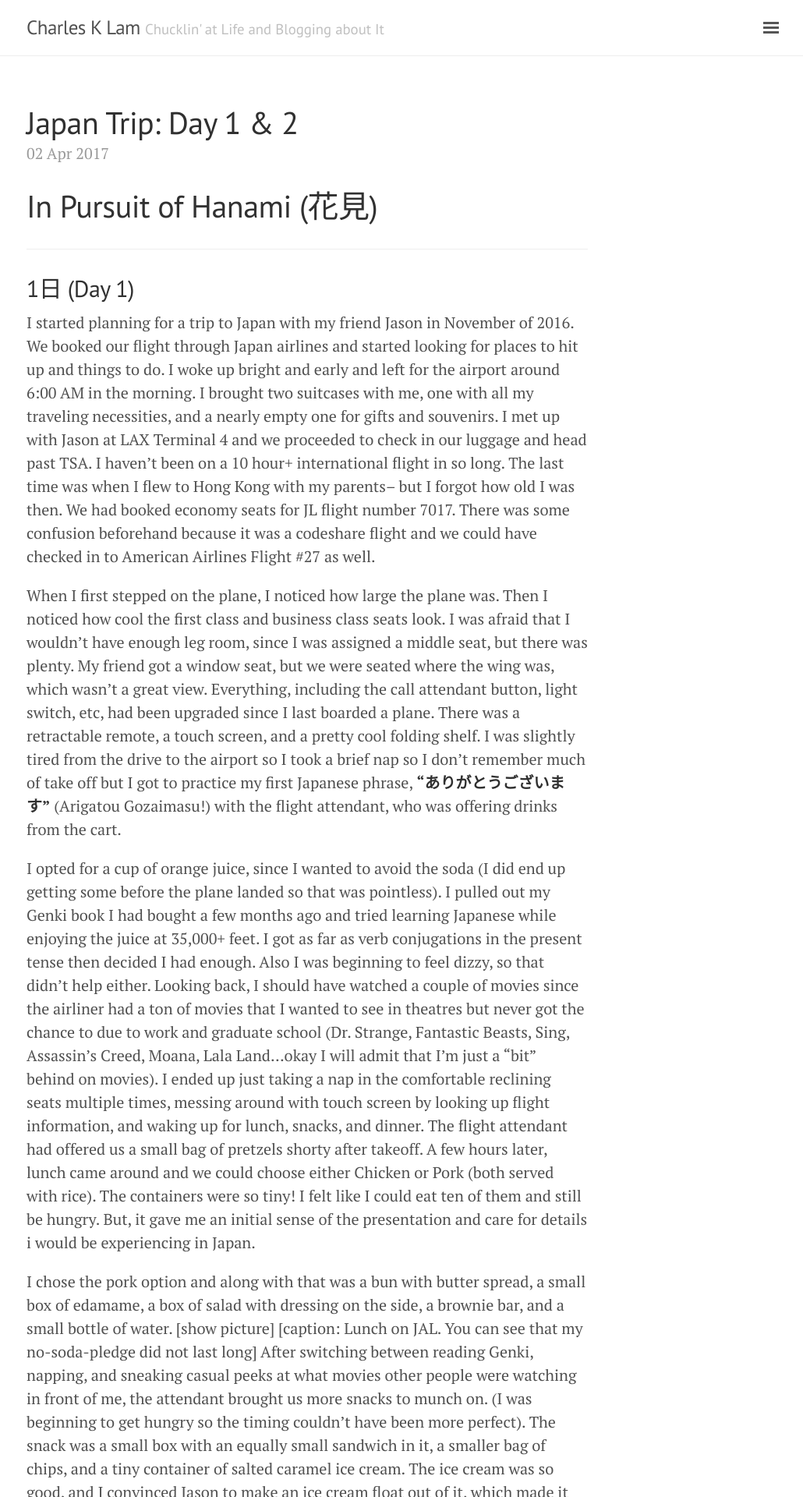
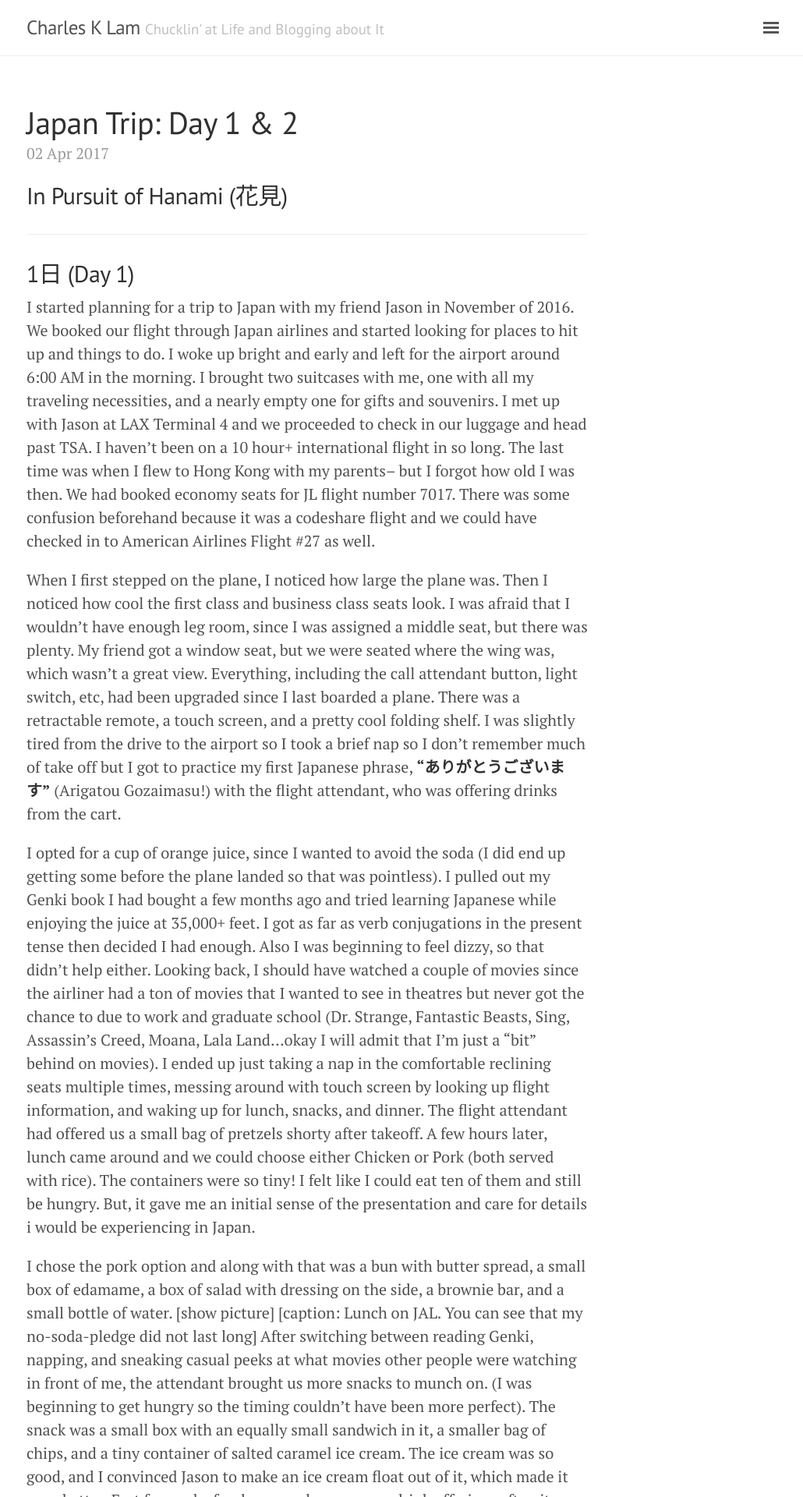
Before and after one commit to chucklinatlife/blog, a Jekyll site: the page built from _posts/2017-04-02-Japan-Trip:-Day-1-&-2.md, in a window 1280 px wide. Shown: the top 1920 px of the page at 78% size, without its empty margins (246-1276 px from the left). Built offline with Jekyll 4.4.1, drawn with Linux system fonts in a browser that asks for light colours; our own code applies the rules of GitHub Pages for plain Markdown files.

Commit message:
changed header size

```diff
--- a/_posts/2017-04-02-Japan-Trip:-Day-1-&-2.md
+++ b/_posts/2017-04-02-Japan-Trip:-Day-1-&-2.md
@@ -1,7 +1,7 @@
 ---
 published: true
 ---
-# In Pursuit of Hanami (花見)
+## In Pursuit of Hanami (花見)
 ---
 ## 1日 (Day 1)
 
```
